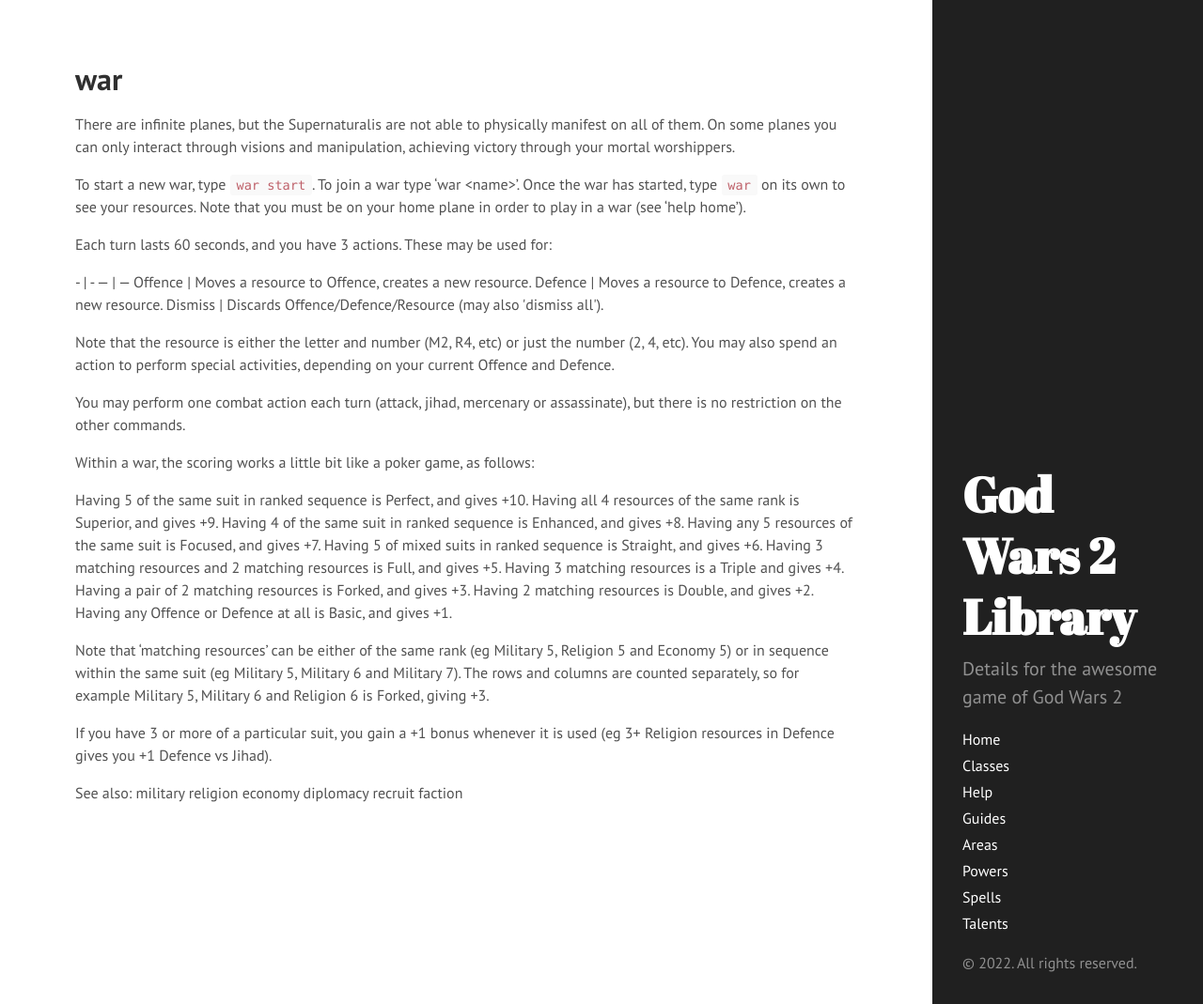
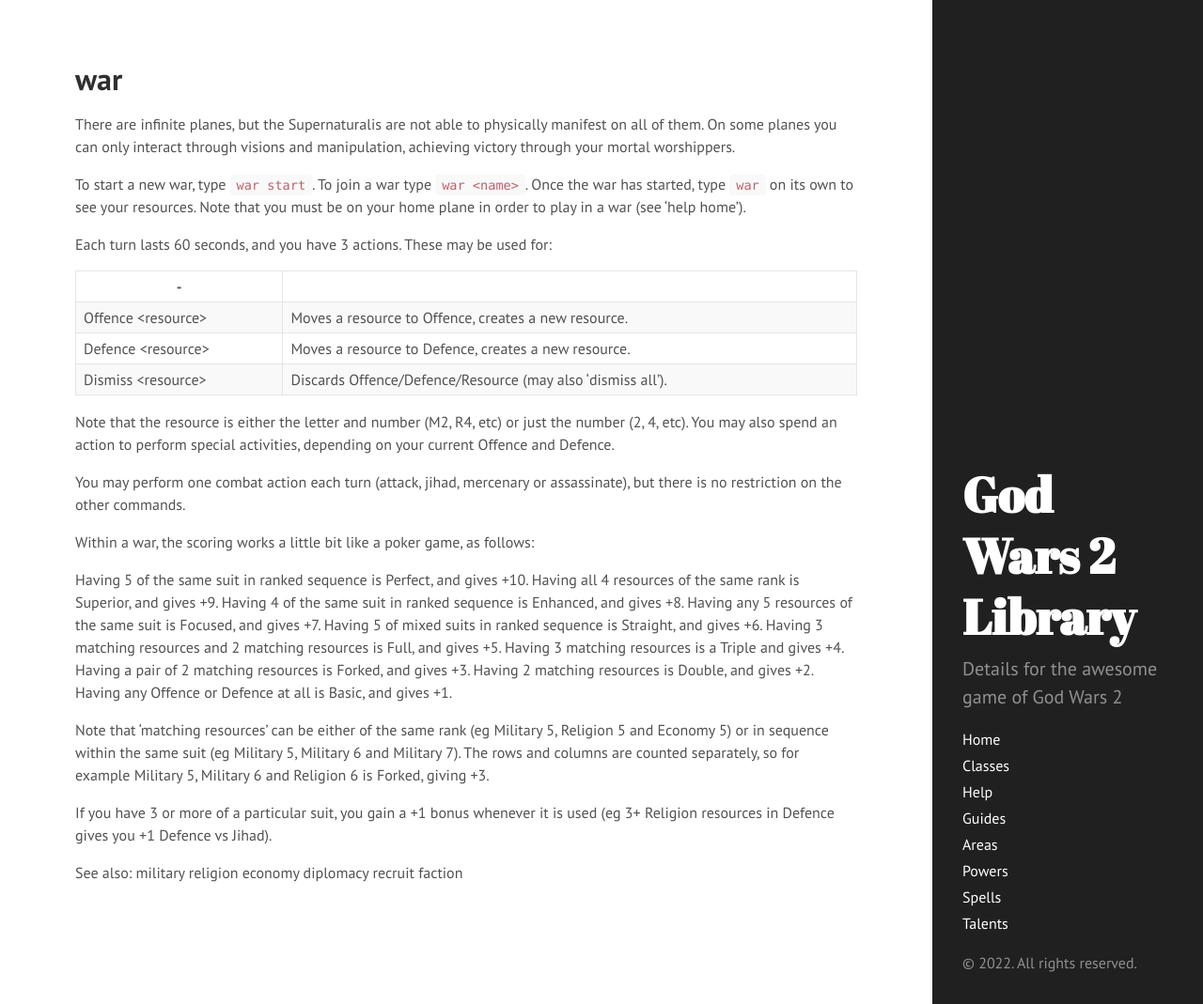
Before and after one commit to godwars2/godwars2.github.io, a Jekyll site: the page built from help/war.md, in a window 1280 px wide and 1069 px high. Shown: the whole window at 94% size. Built offline with Jekyll 4.4.1, drawn with Linux system fonts in a browser that asks for light colours.

Commit message:
Update formatting of war help file

```diff
--- a/help/war.md
+++ b/help/war.md
@@ -7,17 +7,17 @@ There are infinite planes, but the Supernaturalis are not able to physically
 manifest on all of them.  On some planes you can only interact through visions
 and manipulation, achieving victory through your mortal worshippers.
 
-To start a new war, type `war start`.  To join a war type 'war \<name\>'.  Once
+To start a new war, type `war start`.  To join a war type `war <name>`.  Once
 the war has started, type `war` on its own to see your resources.  Note that
 you must be on your home plane in order to play in a war (see 'help home').
 
 Each turn lasts 60 seconds, and you have 3 actions.  These may be used for:
 
-\- | -
+\- |
 --- | ---
-Offence <resource> | Moves a resource to Offence, creates a new resource.
-Defence <resource> | Moves a resource to Defence, creates a new resource.
-Dismiss <resource> | Discards Offence/Defence/Resource (may also 'dismiss all').
+Offence \<resource\> | Moves a resource to Offence, creates a new resource.
+Defence \<resource\> | Moves a resource to Defence, creates a new resource.
+Dismiss \<resource\> | Discards Offence/Defence/Resource (may also 'dismiss all').
 
 Note that the resource is either the letter and number (M2, R4, etc) or just
 the number (2, 4, etc).  You may also spend an action to perform special
```
